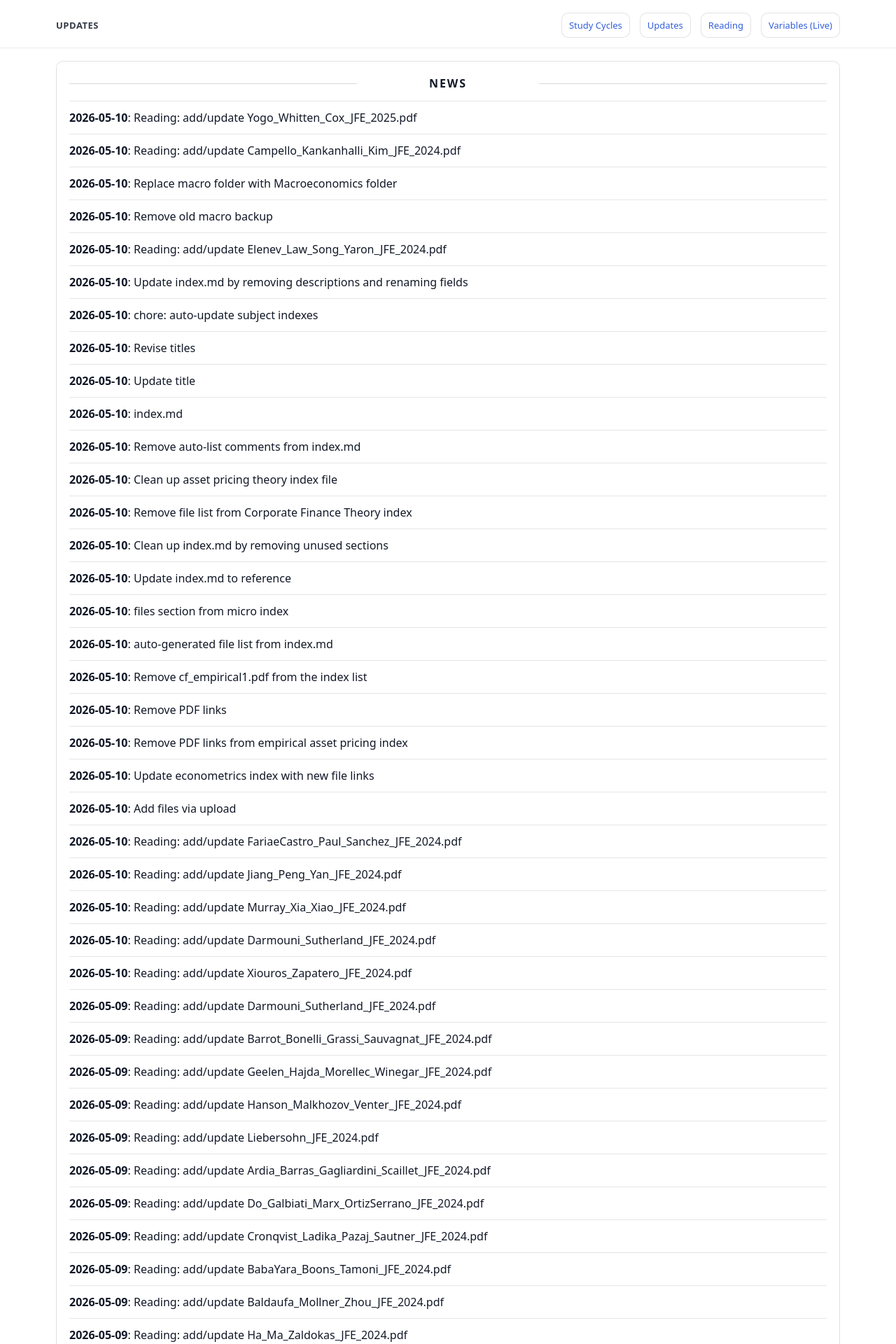
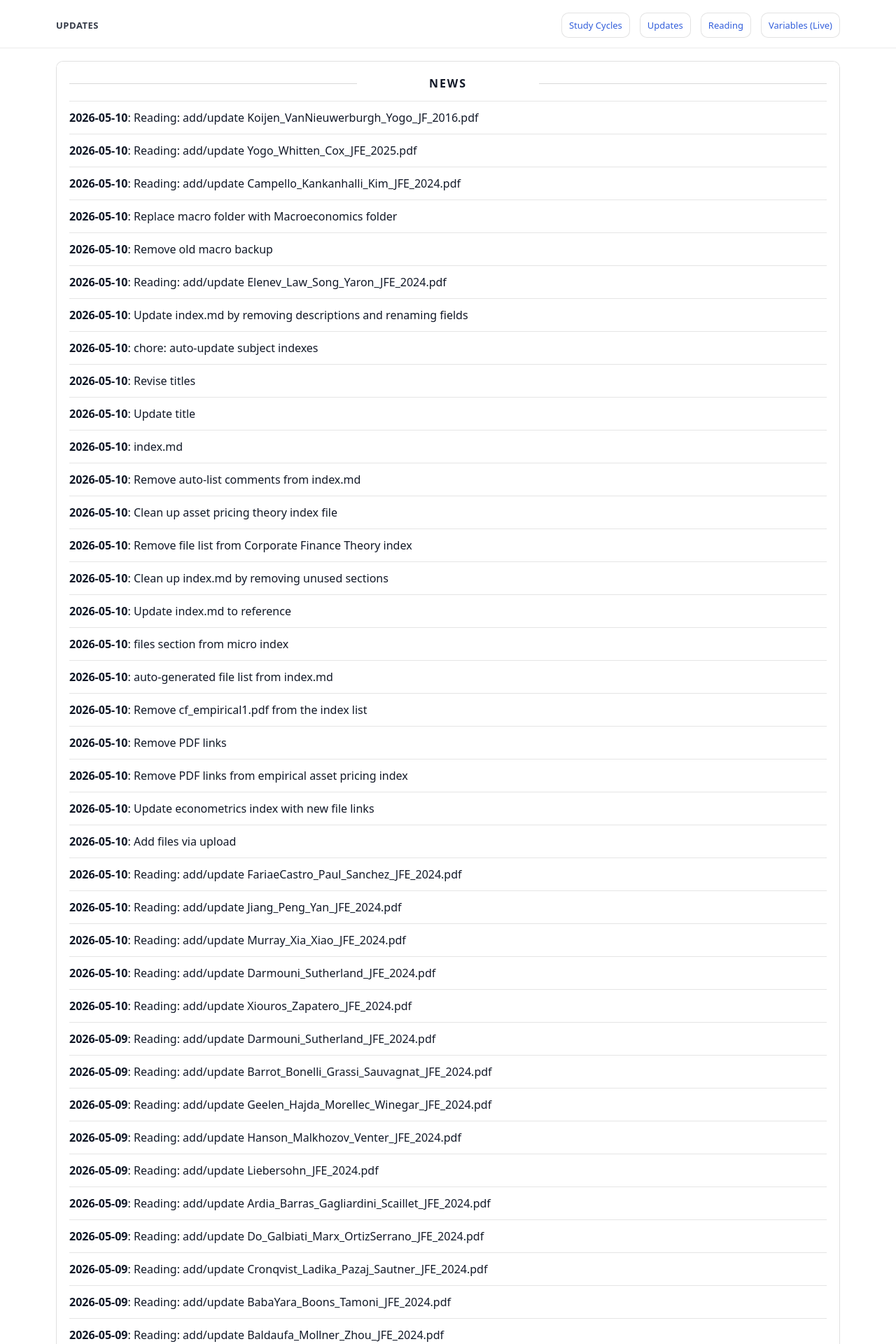
Before and after one commit to yaxinzn/study-archive, a Jekyll site: the page built from updates/index.md, in a window 1280 px wide. Shown: the top 1920 px of the page at 70% size. Built offline with Jekyll 4.4.1, drawn with Linux system fonts in a browser that asks for light colours; some of the changed text lies outside the part shown.

Commit message:
chore: update NEWS feed

```diff
--- a/_data/news.yml
+++ b/_data/news.yml
@@ -1,4 +1,7 @@
 # Auto-generated update history (sorted newest -> oldest). Do not edit manually.
+- ts: "1778409301"
+  date: "2026-05-10"
+  title: "Reading: add/update Koijen_VanNieuwerburgh_Yogo_JF_2016.pdf"
 - ts: "1778408917"
   date: "2026-05-10"
   title: "Reading: add/update Yogo_Whitten_Cox_JFE_2025.pdf"
```
